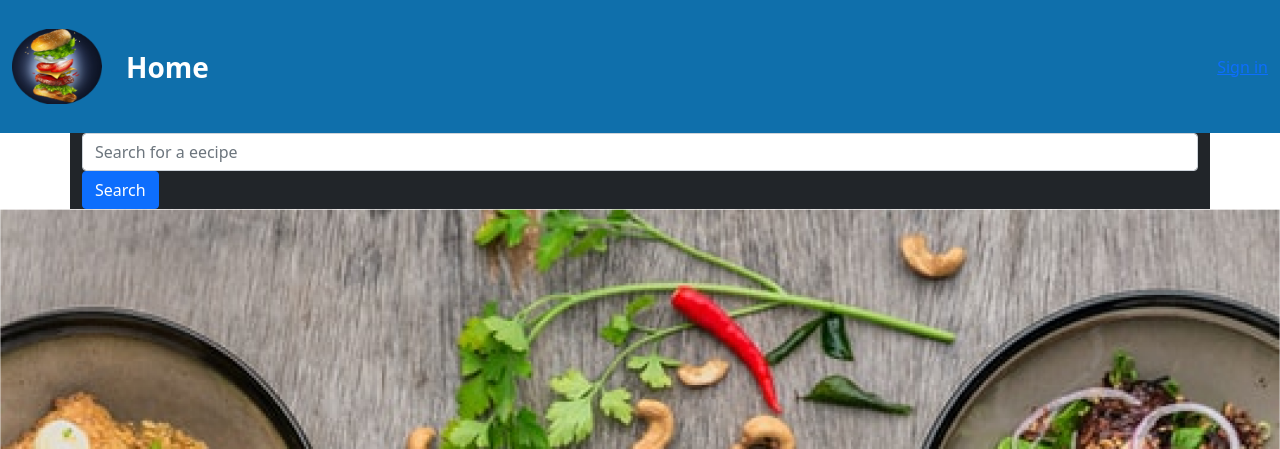
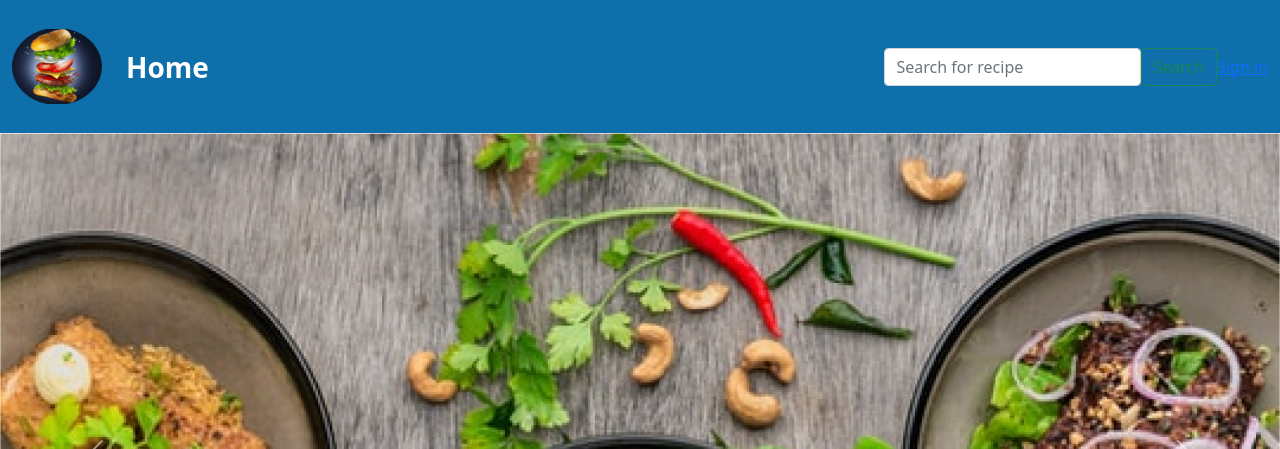
Before and after one commit to MishaelRatemo/mykitchen, a Flask app: page / in a window 1280 px wide. Shown: the top 449 px of the page. Run offline with Flask 2, Linux system fonts and the light colour scheme; data that the repository does not hold is empty; some libraries are stand-ins or nearby versions.

Commit message:
place form on navbar

```diff
--- a/app/templates/index.html
+++ b/app/templates/index.html
@@ -7,13 +7,13 @@
 
 {% block content  %}
 
-<div class="container bg-dark">
+<!-- <div class="container bg-dark">
     <form>
         <input type="text" name="recipe_query" placeholder="Search for a eecipe" class="form-control">
         <input type="submit"  value="Search" class="btn btn-primary">
     </form>
 
-</div>
+</div> -->
 
     <div id="carouselExampleCaptions" class="carousel slide h-50" data-bs-ride="carousel">
         <div class="carousel-indicators">
--- a/app/templates/navbar.html
+++ b/app/templates/navbar.html
@@ -15,6 +15,11 @@
           <a class="nav-link active text-white" aria-current="page" href="/">Home</a>
         </li>
       </ul>
+      <form class="d-flex my-4 my-lg-0">
+        <input class="form-control mr-sm-2" type="search" name="recipe_query" placeholder="Search for recipe"
+          aria-label="Search">
+        <button class="btn btn-outline-success my-2 my-sm-0" value="Search" type="submit">Search</button>
+      </form>
 
     </div>
     <!-- <ul class="nav navbar-nav navbar-right"> -->
```
